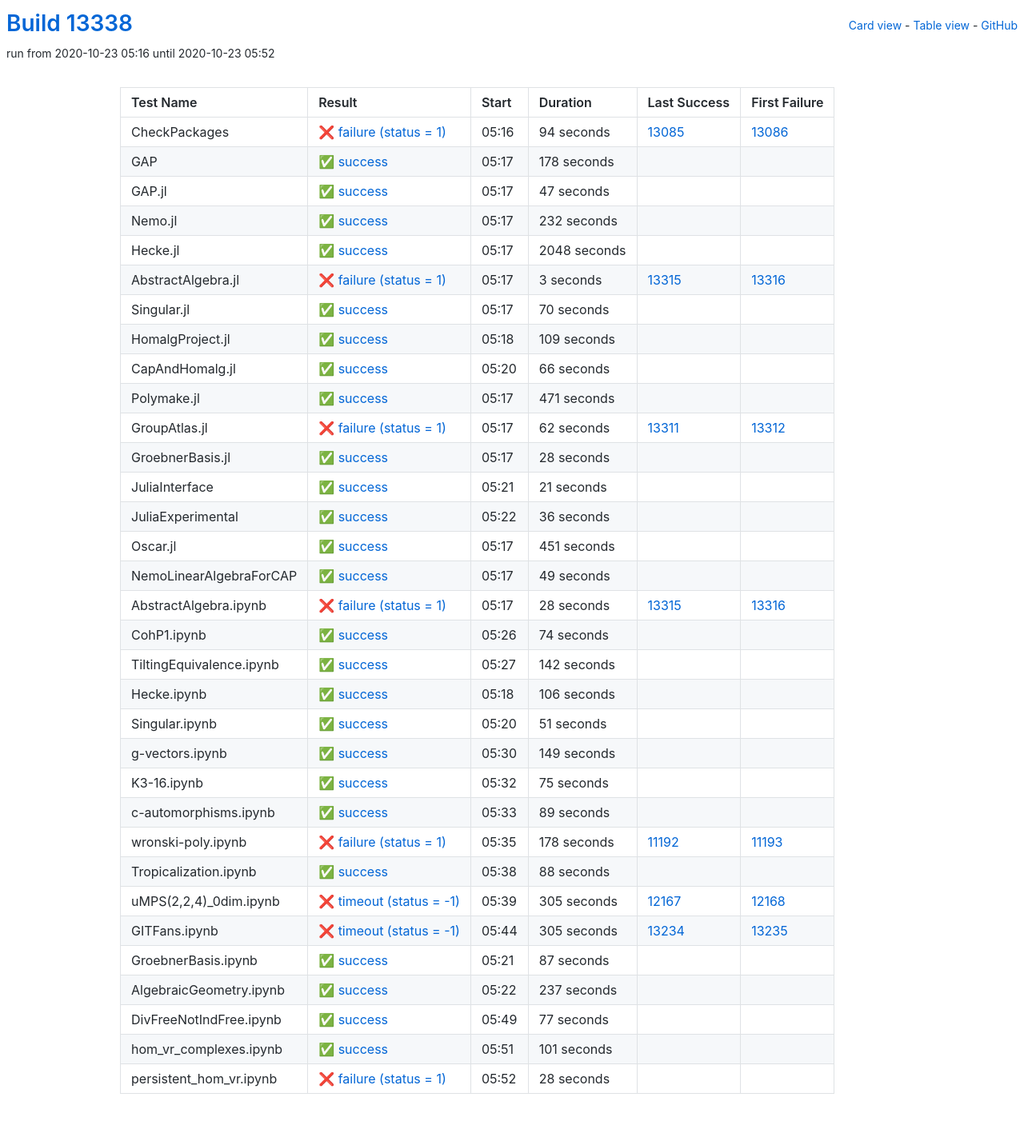
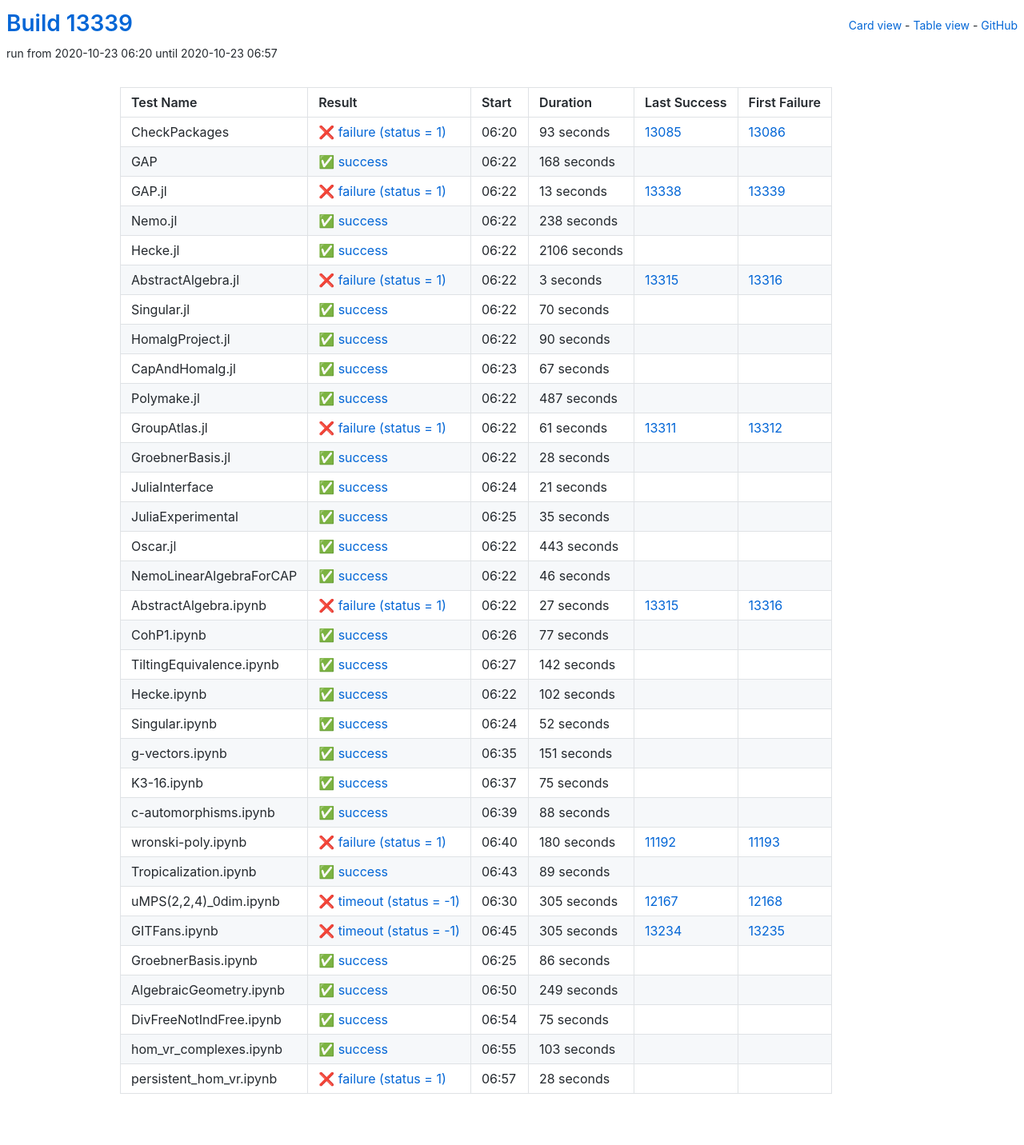
Before and after one commit to oscar-system/oscar-ci-status, a Jekyll site: the page built from table.html, in a window 1280 px wide. Shown: the whole page at 80% size. Built offline with Jekyll 4.4.1, drawn with Linux system fonts in a browser that asks for light colours.

Commit message:
Build #13339

```diff
--- a/_data/ci.yml
+++ b/_data/ci.yml
@@ -1,6 +1,6 @@
 ---
-build: 13338
-build_url: https://oscarci.mathematik.uni-kl.de/job/oscar/13338/
+build: 13339
+build_url: https://oscarci.mathematik.uni-kl.de/job/oscar/13339/
 job: oscar
 organization: oscar-system
 repo: oscar-ci-status
@@ -8,68 +8,68 @@ repourl: https://github.com/oscar-system/oscar-ci-status
 tests:
 - name: CheckPackages
   id: checkpackages
-  log: https://oscarci.mathematik.uni-kl.de/job/oscar/13338/artifact/logs/build-13338/CheckPackages.log
-  start: 2020-10-23 05:16
+  log: https://oscarci.mathematik.uni-kl.de/job/oscar/13339/artifact/logs/build-13339/CheckPackages.log
+  start: 2020-10-23 06:20
   success: false
   exitcode: 1
   status: failure
-  duration: 94
+  duration: 93
   last_success: 13085
   last_success_url: https://oscarci.mathematik.uni-kl.de/job/oscar/13085/
   first_failure: 13086
   first_failure_url: https://oscarci.mathematik.uni-kl.de/job/oscar/13086/
 - name: GAP
   id: gap
-  log: https://oscarci.mathematik.uni-kl.de/job/oscar/13338/artifact/logs/build-13338/GAP.log
-  start: 2020-10-23 05:17
+  log: https://oscarci.mathematik.uni-kl.de/job/oscar/13339/artifact/logs/build-13339/GAP.log
+  start: 2020-10-23 06:22
   success: true
   exitcode: 0
   status: success
-  duration: 178
+  duration: 168
   last_success: false
   last_success_url:
   first_failure: false
   first_failure_url:
 - name: GAP.jl
   id: gap-jl
-  log: https://oscarci.mathematik.uni-kl.de/job/oscar/13338/artifact/logs/build-13338/GAP.jl.log
-  start: 2020-10-23 05:17
+  log: https://oscarci.mathematik.uni-kl.de/job/oscar/13339/artifact/logs/build-13339/GAP.jl.log
+  start: 2020-10-23 06:22
+  success: false
+  exitcode: 1
+  status: failure
+  duration: 13
+  last_success: 13338
+  last_success_url: https://oscarci.mathematik.uni-kl.de/job/oscar/13338/
+  first_failure: 13339
+  first_failure_url: https://oscarci.mathematik.uni-kl.de/job/oscar/13339/
+- name: Nemo.jl
+  id: nemo-jl
+  log: https://oscarci.mathematik.uni-kl.de/job/oscar/13339/artifact/logs/build-13339/Nemo.jl.log
+  start: 2020-10-23 06:22
   success: true
   exitcode: 0
   status: success
-  duration: 47
-  last_success: false
-  last_success_url:
-  first_failure: false
-  first_failure_url:
-- name: Nemo.jl
-  id: nemo-jl
-  log: https://oscarci.mathematik.uni-kl.de/job/oscar/13338/artifact/logs/build-13338/Nemo.jl.log
-  start: 2020-10-23 05:17
-  success: true
-  exitcode: 0
-  status: success
-  duration: 232
+  duration: 238
   last_success: false
   last_success_url:
   first_failure: false
   first_failure_url:
 - name: Hecke.jl
   id: hecke-jl
-  log: https://oscarci.mathematik.uni-kl.de/job/oscar/13338/artifact/logs/build-13338/Hecke.jl.log
-  start: 2020-10-23 05:17
+  log: https://oscarci.mathematik.uni-kl.de/job/oscar/13339/artifact/logs/build-13339/Hecke.jl.log
+  start: 2020-10-23 06:22
   success: true
   exitcode: 0
   status: success
-  duration: 2048
+  duration: 2106
   last_success: false
   last_success_url:
   first_failure: false
   first_failure_url:
 - name: AbstractAlgebra.jl
   id: abstractalgebra-jl
-  log: https://oscarci.mathematik.uni-kl.de/job/oscar/13338/artifact/logs/build-13338/AbstractAlgebra.jl.log
-  start: 2020-10-23 05:17
+  log: https://oscarci.mathematik.uni-kl.de/job/oscar/13339/artifact/logs/build-13339/AbstractAlgebra.jl.log
+  start: 2020-10-23 06:22
   success: false
   exitcode: 1
   status: failure
@@ -80,8 +80,8 @@ tests:
   first_failure_url: https://oscarci.mathematik.uni-kl.de/job/oscar/13316/
 - name: Singular.jl
   id: singular-jl
-  log: https://oscarci.mathematik.uni-kl.de/job/oscar/13338/artifact/logs/build-13338/Singular.jl.log
-  start: 2020-10-23 05:17
+  log: https://oscarci.mathematik.uni-kl.de/job/oscar/13339/artifact/logs/build-13339/Singular.jl.log
+  start: 2020-10-23 06:22
   success: true
   exitcode: 0
   status: success
@@ -92,56 +92,56 @@ tests:
   first_failure_url:
 - name: HomalgProject.jl
   id: homalgproject-jl
-  log: https://oscarci.mathematik.uni-kl.de/job/oscar/13338/artifact/logs/build-13338/HomalgProject.jl.log
-  start: 2020-10-23 05:18
+  log: https://oscarci.mathematik.uni-kl.de/job/oscar/13339/artifact/logs/build-13339/HomalgProject.jl.log
+  start: 2020-10-23 06:22
   success: true
   exitcode: 0
   status: success
-  duration: 109
+  duration: 90
   last_success: false
   last_success_url:
   first_failure: false
   first_failure_url:
 - name: CapAndHomalg.jl
   id: capandhomalg-jl
-  log: https://oscarci.mathematik.uni-kl.de/job/oscar/13338/artifact/logs/build-13338/CapAndHomalg.jl.log
-  start: 2020-10-23 05:20
+  log: https://oscarci.mathematik.uni-kl.de/job/oscar/13339/artifact/logs/build-13339/CapAndHomalg.jl.log
+  start: 2020-10-23 06:23
   success: true
   exitcode: 0
   status: success
-  duration: 66
+  duration: 67
   last_success: false
   last_success_url:
   first_failure: false
   first_failure_url:
 - name: Polymake.jl
   id: polymake-jl
-  log: https://oscarci.mathematik.uni-kl.de/job/oscar/13338/artifact/logs/build-13338/Polymake.jl.log
-  start: 2020-10-23 05:17
+  log: https://oscarci.mathematik.uni-kl.de/job/oscar/13339/artifact/logs/build-13339/Polymake.jl.log
+  start: 2020-10-23 06:22
   success: true
   exitcode: 0
   status: success
-  duration: 471
+  duration: 487
   last_success: false
   last_success_url:
   first_failure: false
   first_failure_url:
 - name: GroupAtlas.jl
   id: groupatlas-jl
-  log: https://oscarci.mathematik.uni-kl.de/job/oscar/13338/artifact/logs/build-13338/GroupAtlas.jl.log
-  start: 2020-10-23 05:17
+  log: https://oscarci.mathematik.uni-kl.de/job/oscar/13339/artifact/logs/build-13339/GroupAtlas.jl.log
+  start: 2020-10-23 06:22
   success: false
   exitcode: 1
   status: failure
-  duration: 62
+  duration: 61
   last_success: 13311
   last_success_url: https://oscarci.mathematik.uni-kl.de/job/oscar/13311/
   first_failure: 13312
   first_failure_url: https://oscarci.mathematik.uni-kl.de/job/oscar/13312/
 - name: GroebnerBasis.jl
   id: groebnerbasis-jl
-  log: https://oscarci.mathematik.uni-kl.de/job/oscar/13338/artifact/logs/build-13338/GroebnerBasis.jl.log
-  start: 2020-10-23 05:17
+  log: https://oscarci.mathematik.uni-kl.de/job/oscar/13339/artifact/logs/build-13339/GroebnerBasis.jl.log
+  start: 2020-10-23 06:22
   success: true
   exitcode: 0
   status: success
@@ -152,8 +152,8 @@ tests:
   first_failure_url:
 - name: JuliaInterface
   id: juliainterface
-  log: https://oscarci.mathematik.uni-kl.de/job/oscar/13338/artifact/logs/build-13338/JuliaInterface.log
-  start: 2020-10-23 05:21
+  log: https://oscarci.mathematik.uni-kl.de/job/oscar/13339/artifact/logs/build-13339/JuliaInterface.log
+  start: 2020-10-23 06:24
   success: true
   exitcode: 0
   status: success
@@ -164,68 +164,68 @@ tests:
   first_failure_url:
 - name: JuliaExperimental
   id: juliaexperimental
-  log: https://oscarci.mathematik.uni-kl.de/job/oscar/13338/artifact/logs/build-13338/JuliaExperimental.log
-  start: 2020-10-23 05:22
+  log: https://oscarci.mathematik.uni-kl.de/job/oscar/13339/artifact/logs/build-13339/JuliaExperimental.log
+  start: 2020-10-23 06:25
   success: true
   exitcode: 0
   status: success
-  duration: 36
+  duration: 35
   last_success: false
   last_success_url:
   first_failure: false
   first_failure_url:
 - name: Oscar.jl
   id: oscar-jl
-  log: https://oscarci.mathematik.uni-kl.de/job/oscar/13338/artifact/logs/build-13338/Oscar.jl.log
-  start: 2020-10-23 05:17
+  log: https://oscarci.mathematik.uni-kl.de/job/oscar/13339/artifact/logs/build-13339/Oscar.jl.log
+  start: 2020-10-23 06:22
   success: true
   exitcode: 0
   status: success
-  duration: 451
+  duration: 443
   last_success: false
   last_success_url:
   first_failure: false
   first_failure_url:
 - name: NemoLinearAlgebraForCAP
   id: nemolinearalgebraforcap
-  log: https://oscarci.mathematik.uni-kl.de/job/oscar/13338/artifact/logs/build-13338/NemoLinearAlgebraForCAP.log
-  start: 2020-10-23 05:17
+  log: https://oscarci.mathematik.uni-kl.de/job/oscar/13339/artifact/logs/build-13339/NemoLinearAlgebraForCAP.log
+  start: 2020-10-23 06:22
   success: true
   exitcode: 0
   status: success
-  duration: 49
+  duration: 46
   last_success: false
   last_success_url:
   first_failure: false
   first_failure_url:
 - name: AbstractAlgebra.ipynb
   id: abstractalgebra-ipynb
-  log: https://oscarci.mathematik.uni-kl.de/job/oscar/13338/artifact/logs/build-13338/AbstractAlgebra.ipynb.log
-  start: 2020-10-23 05:17
+  log: https://oscarci.mathematik.uni-kl.de/job/oscar/13339/artifact/logs/build-13339/AbstractAlgebra.ipynb.log
+  start: 2020-10-23 06:22
   success: false
   exitcode: 1
   status: failure
-  duration: 28
+  duration: 27
   last_success: 13315
   last_success_url: https://oscarci.mathematik.uni-kl.de/job/oscar/13315/
   first_failure: 13316
   first_failure_url: https://oscarci.mathematik.uni-kl.de/job/oscar/13316/
 - name: CohP1.ipynb
   id: cohp1-ipynb
-  log: https://oscarci.mathematik.uni-kl.de/job/oscar/13338/artifact/logs/build-13338/CohP1.ipynb.log
-  start: 2020-10-23 05:26
+  log: https://oscarci.mathematik.uni-kl.de/job/oscar/13339/artifact/logs/build-13339/CohP1.ipynb.log
+  start: 2020-10-23 06:26
   success: true
   exitcode: 0
   status: success
-  duration: 74
+  duration: 77
   last_success: false
   last_success_url:
   first_failure: false
   first_failure_url:
 - name: TiltingEquivalence.ipynb
   id: tiltingequivalence-ipynb
-  log: https://oscarci.mathematik.uni-kl.de/job/oscar/13338/artifact/logs/build-13338/TiltingEquivalence.ipynb.log
-  start: 2020-10-23 05:27
+  log: https://oscarci.mathematik.uni-kl.de/job/oscar/13339/artifact/logs/build-13339/TiltingEquivalence.ipynb.log
+  start: 2020-10-23 06:27
   success: true
   exitcode: 0
   status: success
@@ -236,44 +236,44 @@ tests:
   first_failure_url:
 - name: Hecke.ipynb
   id: hecke-ipynb
-  log: https://oscarci.mathematik.uni-kl.de/job/oscar/13338/artifact/logs/build-13338/Hecke.ipynb.log
-  start: 2020-10-23 05:18
+  log: https://oscarci.mathematik.uni-kl.de/job/oscar/13339/artifact/logs/build-13339/Hecke.ipynb.log
+  start: 2020-10-23 06:22
   success: true
   exitcode: 0
   status: success
-  duration: 106
+  duration: 102
   last_success: false
   last_success_url:
   first_failure: false
   first_failure_url:
 - name: Singular.ipynb
   id: singular-ipynb
-  log: https://oscarci.mathematik.uni-kl.de/job/oscar/13338/artifact/logs/build-13338/Singular.ipynb.log
-  start: 2020-10-23 05:20
+  log: https://oscarci.mathematik.uni-kl.de/job/oscar/13339/artifact/logs/build-13339/Singular.ipynb.log
+  start: 2020-10-23 06:24
   success: true
   exitcode: 0
   status: success
-  duration: 51
+  duration: 52
   last_success: false
   last_success_url:
   first_failure: false
   first_failure_url:
 - name: g-vectors.ipynb
   id: g-vectors-ipynb
-  log: https://oscarci.mathematik.uni-kl.de/job/oscar/13338/artifact/logs/build-13338/g-vectors.ipynb.log
-  start: 2020-10-23 05:30
+  log: https://oscarci.mathematik.uni-kl.de/job/oscar/13339/artifact/logs/build-13339/g-vectors.ipynb.log
+  start: 2020-10-23 06:35
   success: true
   exitcode: 0
   status: success
-  duration: 149
+  duration: 151
   last_success: false
   last_success_url:
   first_failure: false
   first_failure_url:
 - name: K3-16.ipynb
   id: k3-16-ipynb
-  log: https://oscarci.mathematik.uni-kl.de/job/oscar/13338/artifact/logs/build-13338/K3-16.ipynb.log
-  start: 2020-10-23 05:32
+  log: https://oscarci.mathematik.uni-kl.de/job/oscar/13339/artifact/logs/build-13339/K3-16.ipynb.log
+  start: 2020-10-23 06:37
   success: true
   exitcode: 0
   status: success
@@ -284,8 +284,32 @@ tests:
   first_failure_url:
 - name: c-automorphisms.ipynb
   id: c-automorphisms-ipynb
-  log: https://oscarci.mathematik.uni-kl.de/job/oscar/13338/artifact/logs/build-13338/c-automorphisms.ipynb.log
-  start: 2020-10-23 05:33
+  log: https://oscarci.mathematik.uni-kl.de/job/oscar/13339/artifact/logs/build-13339/c-automorphisms.ipynb.log
+  start: 2020-10-23 06:39
+  success: true
+  exitcode: 0
+  status: success
+  duration: 88
+  last_success: false
+  last_success_url:
+  first_failure: false
+  first_failure_url:
+- name: wronski-poly.ipynb
+  id: wronski-poly-ipynb
+  log: https://oscarci.mathematik.uni-kl.de/job/oscar/13339/artifact/logs/build-13339/wronski-poly.ipynb.log
+  start: 2020-10-23 06:40
+  success: false
+  exitcode: 1
+  status: failure
+  duration: 180
+  last_success: 11192
+  last_success_url: https://oscarci.mathematik.uni-kl.de/job/oscar/11192/
+  first_failure: 11193
+  first_failure_url: https://oscarci.mathematik.uni-kl.de/job/oscar/11193/
+- name: Tropicalization.ipynb
+  id: tropicalization-ipynb
+  log: https://oscarci.mathematik.uni-kl.de/job/oscar/13339/artifact/logs/build-13339/Tropicalization.ipynb.log
+  start: 2020-10-23 06:43
   success: true
   exitcode: 0
   status: success
@@ -294,34 +318,10 @@ tests:
   last_success_url:
   first_failure: false
   first_failure_url:
-- name: wronski-poly.ipynb
-  id: wronski-poly-ipynb
-  log: https://oscarci.mathematik.uni-kl.de/job/oscar/13338/artifact/logs/build-13338/wronski-poly.ipynb.log
-  start: 2020-10-23 05:35
-  success: false
-  exitcode: 1
-  status: failure
-  duration: 178
-  last_success: 11192
-  last_success_url: https://oscarci.mathematik.uni-kl.de/job/oscar/11192/
-  first_failure: 11193
-  first_failure_url: https://oscarci.mathematik.uni-kl.de/job/oscar/11193/
-- name: Tropicalization.ipynb
-  id: tropicalization-ipynb
-  log: https://oscarci.mathematik.uni-kl.de/job/oscar/13338/artifact/logs/build-13338/Tropicalization.ipynb.log
-  start: 2020-10-23 05:38
-  success: true
-  exitcode: 0
-  status: success
-  duration: 88
-  last_success: false
-  last_success_url:
-  first_failure: false
-  first_failure_url:
 - name: uMPS(2,2,4)_0dim.ipynb
   id: umps-2-2-4-0dim-ipynb
-  log: https://oscarci.mathematik.uni-kl.de/job/oscar/13338/artifact/logs/build-13338/uMPS-2-2-4-_0dim.ipynb.log
-  start: 2020-10-23 05:39
+  log: https://oscarci.mathematik.uni-kl.de/job/oscar/13339/artifact/logs/build-13339/uMPS-2-2-4-_0dim.ipynb.log
+  start: 2020-10-23 06:30
   success: false
   exitcode: -1
   status: timeout
@@ -332,8 +332,8 @@ tests:
   first_failure_url: https://oscarci.mathematik.uni-kl.de/job/oscar/12168/
 - name: GITFans.ipynb
   id: gitfans-ipynb
-  log: https://oscarci.mathematik.uni-kl.de/job/oscar/13338/artifact/logs/build-13338/GITFans.ipynb.log
-  start: 2020-10-23 05:44
+  log: https://oscarci.mathematik.uni-kl.de/job/oscar/13339/artifact/logs/build-13339/GITFans.ipynb.log
+  start: 2020-10-23 06:45
   success: false
   exitcode: -1
   status: timeout
@@ -344,56 +344,56 @@ tests:
   first_failure_url: https://oscarci.mathematik.uni-kl.de/job/oscar/13235/
 - name: GroebnerBasis.ipynb
   id: groebnerbasis-ipynb
-  log: https://oscarci.mathematik.uni-kl.de/job/oscar/13338/artifact/logs/build-13338/GroebnerBasis.ipynb.log
-  start: 2020-10-23 05:21
+  log: https://oscarci.mathematik.uni-kl.de/job/oscar/13339/artifact/logs/build-13339/GroebnerBasis.ipynb.log
+  start: 2020-10-23 06:25
   success: true
   exitcode: 0
   status: success
-  duration: 87
+  duration: 86
   last_success: false
   last_success_url:
   first_failure: false
   first_failure_url:
 - name: AlgebraicGeometry.ipynb
   id: algebraicgeometry-ipynb
-  log: https://oscarci.mathematik.uni-kl.de/job/oscar/13338/artifact/logs/build-13338/AlgebraicGeometry.ipynb.log
-  start: 2020-10-23 05:22
+  log: https://oscarci.mathematik.uni-kl.de/job/oscar/13339/artifact/logs/build-13339/AlgebraicGeometry.ipynb.log
+  start: 2020-10-23 06:50
   success: true
   exitcode: 0
   status: success
-  duration: 237
+  duration: 249
   last_success: false
   last_success_url:
   first_failure: false
   first_failure_url:
 - name: DivFreeNotIndFree.ipynb
   id: divfreenotindfree-ipynb
-  log: https://oscarci.mathematik.uni-kl.de/job/oscar/13338/artifact/logs/build-13338/DivFreeNotIndFree.ipynb.log
-  start: 2020-10-23 05:49
+  log: https://oscarci.mathematik.uni-kl.de/job/oscar/13339/artifact/logs/build-13339/DivFreeNotIndFree.ipynb.log
+  start: 2020-10-23 06:54
   success: true
   exitcode: 0
   status: success
-  duration: 77
+  duration: 75
   last_success: false
   last_success_url:
   first_failure: false
   first_failure_url:
 - name: hom_vr_complexes.ipynb
   id: hom-vr-complexes-ipynb
-  log: https://oscarci.mathematik.uni-kl.de/job/oscar/13338/artifact/logs/build-13338/hom_vr_complexes.ipynb.log
-  start: 2020-10-23 05:51
+  log: https://oscarci.mathematik.uni-kl.de/job/oscar/13339/artifact/logs/build-13339/hom_vr_complexes.ipynb.log
+  start: 2020-10-23 06:55
   success: true
   exitcode: 0
   status: success
-  duration: 101
+  duration: 103
   last_success: false
   last_success_url:
   first_failure: false
   first_failure_url:
 - name: persistent_hom_vr.ipynb
   id: persistent-hom-vr-ipynb
-  log: https://oscarci.mathematik.uni-kl.de/job/oscar/13338/artifact/logs/build-13338/persistent_hom_vr.ipynb.log
-  start: 2020-10-23 05:52
+  log: https://oscarci.mathematik.uni-kl.de/job/oscar/13339/artifact/logs/build-13339/persistent_hom_vr.ipynb.log
+  start: 2020-10-23 06:57
   success: false
   exitcode: 1
   status: failure
```
Also changed, not shown: README.md.
